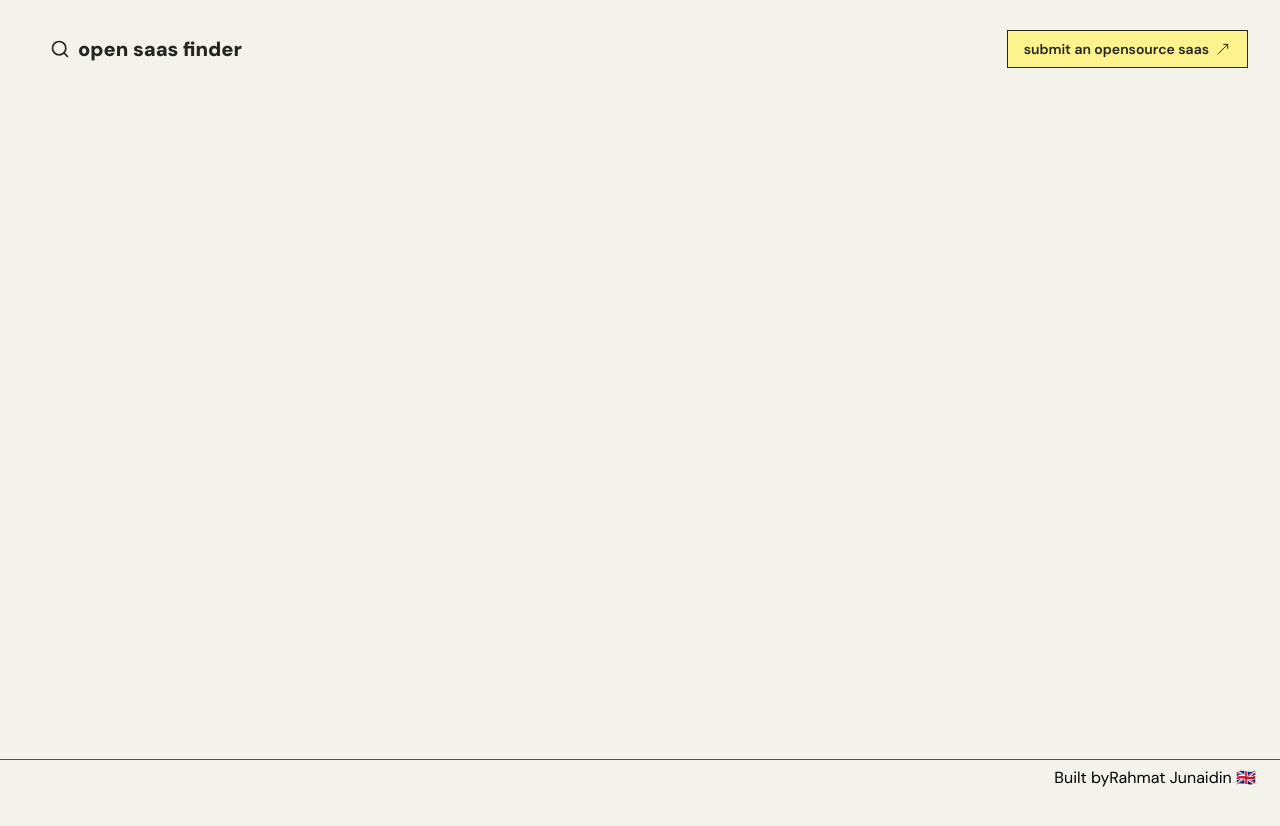
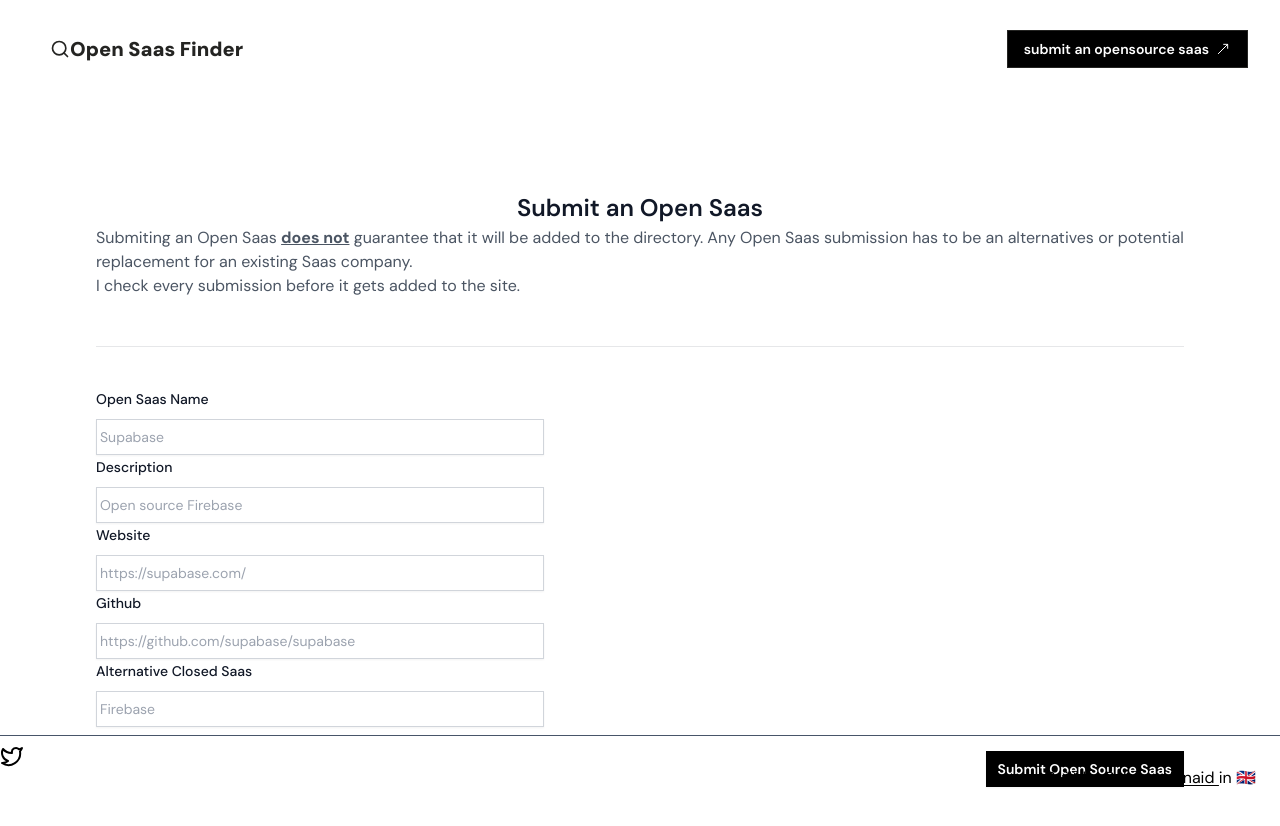
Before and after one commit to ThisIsRahmat/OpenSaasFinder.com, a Next.js app in the folder frontend/: page /submit in a window 1280 px wide. Shown: the top 826 px of the page. Before the commit the page ends 800 px from the top, so only its background shows below. Built offline with nearby package versions, Linux system fonts and the light colour scheme.

Commit message:
fixed issuws wiht db querying, just had to add [0] to data

```diff
--- a/frontend/app/layout.tsx
+++ b/frontend/app/layout.tsx
@@ -17,7 +17,12 @@ export default function RootLayout({
 }) {
   return (
     <html lang="en">
-      <body className={`overflow-hidden bg-[#f3f3eb] ${dm_sans.className}`}> <Header/>{children}<Footer/></body>
+      <body className={`overflow-hidden  ${dm_sans.className}`}>
+      <main>
+      <Header/>
+      {children}
+      </main>
+      <Footer/></body>
     </html>
   )
 }
--- a/frontend/app/submit/page.tsx
+++ b/frontend/app/submit/page.tsx
@@ -1,6 +1,9 @@
+import Form from '../../components/Form'
+
 export default function SubmitPage(){
     return (
-        <div>
-            </div>
+        <main className="flex min-h-screen flex-col items-center space-y-5  p-24">
+            <Form/>
+            </main>
     )
 }
--- a/frontend/components/Footer.tsx
+++ b/frontend/components/Footer.tsx
@@ -2,21 +2,6 @@
 
 import Link from 'next/link'
 import { Twitter, Mail, Search } from 'lucide-react';
-
-
-// export default function Footer() {
-//   return (
-//     <footer className="px-4 pb-4 lg:px-8   sm:px-6 absolute bottom-0 right-0">
-//             <nav className=" border-t border-slate-600">
-// <div>
-// <p>
-//   Built by <Link className=" hover:text-green-700 hover:underline no-underline" href="www.thisisrahmat.com"> Rahmat Junaid </Link> in 🇬🇧
-// </p>
-// </div>
-// </nav>
-//   </footer>
-//   )
-// }
 
 
 import { MoveUpRight  } from 'lucide-react';
@@ -30,10 +15,16 @@ export default function Footer() {
       <nav className=" border-t border-slate-600 pb-4 pt-2 ">
 
 
+      <Link href="https://twitter.com/opensaasfinder" title="Email">
+        <div className="flex items-center">
+           <Twitter/>
+        </div>
+      </Link>
+
           <div className="absolute right-0 flex px-6 space-x-2 ">
 
-            <p className="text-sm sm:flex sm:space-x-12 sm:space-y-2 sm:text-[16px] text-left">
-            Built by  <Link className=" hover:text-green-700 hover:underline no-underline" href="www.thisisrahmat.com">  Rahmat Junaid   </Link> in 🇬🇧
+            <p className="text-sm sm:text-[16px] text-left">
+            Built by <span className="underline-offset-2 underline"> <Link  href="https://www.thisisrahmat.com/">  Rahmat Junaid </Link> </span> in 🇬🇧
             </p>
           </div>
 
@@ -41,3 +32,58 @@ export default function Footer() {
     </footer>
   );
 }
+
+
+
+// "use client"
+
+// import Link from 'next/link';
+// import { IconBrandGithub, IconMail, IconFileDescription } from '@tabler/icons-react';
+
+// import { MoveUpRight  } from 'lucide-react';
+
+// export default function Footer() {
+//   const date = new Date();
+//   const year = date.getFullYear();
+
+//   return (
+//     <footer className=" bg-[#247c5c] text-white">
+//     <nav className=" py-2 text-center lg:flex lg:justify-between max-w-7xl mx-auto">
+//   {/* Social Media Links */}
+
+//   {/* Social Media Links */}
+//   <ul className="flex justify-center sm:text-[16px] text-sm sm:space-x-6 space-x-2 mb-4 lg:mb-0">
+//     <li className="flex items-center  hover:text-black">
+//       <Link href="mailto:thisisrahmat@gmail.com" title="Email">
+//         <div className="flex items-center">
+//            <IconMail/>
+//         </div>
+//       </Link>
+//     </li>
+//     <li className="flex items-center  hover:text-black ">
+//       <Link href="https://github.com/ThisIsRahmat" title="GitHub">
+//         <div className="flex items-center">
+//         <IconBrandGithub/>
+//         </div>
+//       </Link>
+//     </li>
+//     <li className="flex items-center hover:text-black">
+//       <Link href="https://read.cv/rahmat" title="Resume">
+//         <div className="flex items-center">
+//          <IconFileDescription />
+
+//         </div>
+//       </Link>
+//     </li>
+//   </ul>
+
+//   {/* Copyright Text */}
+//   <p className="text-sm sm:text-[16px] ">
+//     &copy; Rahmat Junaid {year} All rights reserved.
+//   </p>
+// </nav>
+
+
+//     </footer>
+//   );
+// }
--- a/frontend/components/Form.tsx
+++ b/frontend/components/Form.tsx
@@ -1,13 +1,131 @@
-
-import Link from 'next/link'
-import { Search } from 'lucide-react';
+export default function Form(){
+  return (
+  <main className="space-y-4">
 
 
-export default function Footer() {
-  return (
-    <header className="">
-   <nav></nav>
+    <div className="border-b border-gray-900/10 pb-12">
+          <h2 className=" text-center font-semibold leading-7 text-2xl text-gray-900">Submit an Open Saas</h2>
+          <p className="mt-1 text-m  text-gray-600">
+          Submiting an Open Saas <span className="font-bold underline">does not</span> guarantee that it will be added to the directory.
 
-    </header>
+      Any Open Saas submission has to be an alternatives or potential replacement for an existing Saas company.
+      <br/>
+      I check every submission before it gets added to the site.
+          </p>
+</div>
+    <form>
+      <div className="space-y-12">
+
+</div>
+
+
+<div className="mt-10 grid grid-cols-1 gap-x-6 gap-y-8 sm:grid-cols-6">
+            <div className="sm:col-span-4">
+              <label htmlFor="username" className="block text-sm font-medium leading-6 text-gray-900">
+              Open Saas Name
+              </label>
+              <div className="mt-2">
+                <div className="flex  shadow-sm ring-1 ring-inset ring-gray-300 focus-within:ring-2 focus-within:ring-inset focus-within:ring-indigo-600 sm:max-w-md">
+
+                  <input
+                    type="text"
+                    name="username"
+                    id="username"
+                    autoComplete="username"
+                    className="block flex-1 border-0 bg-transparent py-1.5 pl-1 text-gray-900 placeholder:text-gray-400 focus:ring-0 sm:text-sm sm:leading-6"
+                    placeholder="Supabase"
+                  />
+                </div>
+
+                <label htmlFor="username" className="block text-sm font-medium leading-6 text-gray-900">
+              Description
+              </label>
+              <div className="mt-2">
+                <div className="flex  shadow-sm ring-1 ring-inset ring-gray-300 focus-within:ring-2 focus-within:ring-inset focus-within:ring-indigo-600 sm:max-w-md">
+
+                  <input
+                    type="text"
+                    name="description"
+                    id="description"
+
+                    className="block flex-1 border-0 bg-transparent py-1.5 pl-1 text-gray-900 placeholder:text-gray-400 focus:ring-0 sm:text-sm sm:leading-6"
+                    placeholder="Open source Firebase "
+                  />
+                </div>
+              </div>
+
+
+
+
+              <label htmlFor="username" className="block text-sm font-medium leading-6 text-gray-900">
+              Website
+              </label>
+              <div className="mt-2">
+                <div className="flex shadow-sm ring-1 ring-inset ring-gray-300 focus-within:ring-2 focus-within:ring-inset focus-within:ring-indigo-600 sm:max-w-md">
+
+                  <input
+                    type="text"
+                    name="website"
+                    id="username"
+
+                    className="block flex-1 border-0 bg-transparent py-1.5 pl-1 text-gray-900 placeholder:text-gray-400 focus:ring-0 sm:text-sm sm:leading-6"
+                    placeholder="https://supabase.com/"
+                  />
+                </div>
+              </div>
+
+              <label htmlFor="username" className="block text-sm font-medium leading-6 text-gray-900">
+           Github
+              </label>
+              <div className="mt-2">
+                <div className="flex  shadow-sm ring-1 ring-inset ring-gray-300 focus-within:ring-2 focus-within:ring-inset focus-within:ring-indigo-600 sm:max-w-md">
+
+                  <input
+                    type="text"
+                    name="github"
+                    id="github"
+
+                    className="block flex-1 border-0 bg-transparent py-1.5 pl-1 text-gray-900 placeholder:text-gray-400 focus:ring-0 sm:text-sm sm:leading-6"
+                    placeholder="https://github.com/supabase/supabase"
+                  />
+                </div>
+              </div>
+
+
+
+              <label htmlFor="username" className="block text-sm font-medium leading-6 text-gray-900">
+           Alternative Closed Saas
+              </label>
+              <div className="mt-2">
+                <div className="flex  shadow-sm ring-1 ring-inset ring-gray-300 focus-within:ring-2 focus-within:ring-inset focus-within:ring-indigo-600 sm:max-w-md">
+
+                  <input
+                    type="text"
+                    name="closed_saas"
+                    id="closed_saas"
+
+                    className="block flex-1 border-0 bg-transparent py-1.5 pl-1 text-gray-900 placeholder:text-gray-400 focus:ring-0 sm:text-sm sm:leading-6"
+                    placeholder="Firebase"
+                  />
+                </div>
+              </div>
+            </div>
+            </div>
+            </div>
+
+            <div className="mt-6 flex items-center justify-end gap-x-6">
+
+        <button
+          type="submit"
+          className=" bg-black px-3 py-2 text-sm font-semibold text-white shadow-sm hover:bg-white hover:border hover:text-black focus-visible:outline focus-visible:outline-2 focus-visible:outline-offset-2 focus-visible:outline-indigo-600"
+        >
+          Submit Open Source Saas
+        </button>
+      </div>
+
+
+</form>
+
+  </main>
   )
 }
--- a/frontend/components/Header.tsx
+++ b/frontend/components/Header.tsx
@@ -12,13 +12,13 @@ export default function Header() {
             <Link href="/" className="-m-1.5 p-1.5">
             <button
           type="submit"
-          className=" hover:underline-offset-2 hover:underline text-[#242422] rounded-none inline-flex items-center p-2.5 ml-2 text-m font-medium"
+          className="  text-[#242422] rounded-none inline-flex items-center p-2.5 ml-2 text-m font-medium"
         >
-          <div className="inline-flex  items-center space-x-2">
+          <div className="inline-flex  items-center ">
 
             {/* <svg xmlns="http://www.w3.org/2000/svg" width="16" height="16" viewBox="0 0 24 24" fill="none" stroke="currentColor" stroke-width="1.5" stroke-linecap="round" stroke-linejoin="round" class="lucide lucide-search"><circle cx="11" cy="11" r="8"/><path d="m21 21-4.3-4.3"/></svg> */}
             <Search color="#242422" size={20} className="border-[#242422]" />
-            <span className="block font-black lowercase text-[20px]">Open Saas Finder</span>
+            <span className="block font-black capitalize text-[20px]">Open Saas Finder</span>
             {/* <Search size={16} color="#fcf38c" strokeWidth={1} absoluteStrokeWidth /> */}
           </div>
 
@@ -35,7 +35,7 @@ export default function Header() {
         <Link href="/submit">
         <button
           href="#"
-          className="lowercase bg-[#fcf38c] text-[#242422] rounded-none border-[#242422] px-4 py-2 border text-sm font-semibold inline-flex items-center"
+          className="lowercase bg-black text-white rounded-none border-[#242422] px-4 py-2 border text-sm font-semibold inline-flex items-center"
         >
           Submit an opensource saas
           <svg
--- a/frontend/components/Hero.tsx
+++ b/frontend/components/Hero.tsx
@@ -1,20 +1,3 @@
-
-
-// export default function Hero() {
-//     return (
-//         <div>
-
-
-// <h1 className=" uppercase mx-auto max-w-4xl text-centre font-display text-[120px] font-medium tracking-tight sm:text-7xl">
-// Discover Open Source Alternatives to Popular Saas Tools
-// </h1>
-
-
-
-// </div>
-//     )
-// }
-
 
 
 
@@ -23,11 +6,19 @@ export default function Hero() {
 
   return (
     <div className="">
-    <div className="relative isolate px-6 pt-14 lg:px-8">
-      <div className="text-center">
-        <h1 className="lowercase text-4xl font-bold tracking-tight text-gray-900 sm:text-6xl lg:w-3/5 max-w-max mx-auto">
-        Discover Open Source Saas startups
+    <div className="relative isolate px-6 pt-6 lg:px-8">
+      <div className="text-center space-y-8">
+        <div className="">
+        <h1 className="capitalize text-4xl font-bold tracking-tight text-gray-900 sm:text-6xl lg:w-2/5 max-w-max mx-auto">
+        Find open source SaaS alternatives.
         </h1>
+        </div>
+        <div>
+        <p>
+        Find open source SaaS alternatives to the SaaS products you love. <br/>
+         Save <span className=" text-blue-700"> money, </span> get more  <span className=" text-red-700"> control over your data,</span> and  <span className="text-green-700"> support open source </span>.
+        </p>
+        </div>
       </div>
     </div>
   </div>
--- a/frontend/components/Search.tsx
+++ b/frontend/components/Search.tsx
@@ -9,6 +9,10 @@ import { searchOpensaas } from "../lib/searchsaas"
 
 export default function Search() {
     const [searchQuery, setSearchQuery] = useState('');
+    const [results, setResults] = useState([ ]);
+
+
+
 
 
 const handleSubmit = async (e) => {
@@ -19,37 +23,17 @@ const handleSubmit = async (e) => {
 
   setSearchQuery(e.target.value)
 
-  let results = searchOpensaas(searchQuery)
-
-// // const results = searchSaas(searchQuery)
-// router.push('/[saas]')
+  const results = await searchOpensaas(searchQuery)
+  // setResults(saasResponse);
 
 
-console.log(results)
 
-
-  //   // Make a POST request to the API route with the form data
-  //   fetch('/api/[name]', {
-  //     method: 'GET',
-  //     // headers: {
-  //     //   'Content-Type': 'application/json',
-  //     // },
-  //     body: JSON.stringify(searchQuery),
-  //   })
-  //     .then((response) => response.json())
-  //     .then((data) => {
-  //       // Redirect to the OpenSaas data
-  //       router.push("/[saas]");
-  //     })
-  //     .catch((error) => {
-
-  //       console.error(error);
-  //     });
-  // };
-
+for (result of results) {
+  console.log("This is returned search results " + result.name)
 }
 
 
+}
 
 
   return (
@@ -62,13 +46,13 @@ console.log(results)
           onChange={event => {
             setSearchQuery(event.target.value);
           }}
-          className="bg-gray-50 border border-[#242422]  text-[#242422] text-sm rounded-none block w-72 p-2.5 pl-10 dark:bg-gray-700 dark:border-gray-600 dark:placeholder-gray-400 dark:text-white"
+          className="bg-gray-50 border border-[#242422]  text-[#242422] text-sm rounded-none block w-96 p-2.5 pl-10 dark:bg-gray-700 dark:border-gray-600 dark:placeholder-gray-400 dark:text-white"
           placeholder="Open Source version of Slack"
           required
         />
        <button
           type="submit"
-          className="bg-[#fcf38c] text-[#242422] rounded-none border-[#242422] inline-flex items-center p-2.5 ml-2 text-sm border font-medium"
+          className="bg-black text-white rounded-none border-[#242422] inline-flex items-center p-2.5 ml-2 text-sm border font-medium"
         >
           <div className="inline-flex space-x-2 items-center">
             <span>Search</span>
--- a/frontend/package.json
+++ b/frontend/package.json
@@ -21,6 +21,7 @@
   "dependencies": {
     "@prisma/client": "^5.3.1",
     "@supabase/supabase-js": "^2.36.0",
+    "@tabler/icons-react": "^2.38.0",
     "@types/node": "20.5.9",
     "@types/react": "18.2.21",
     "@types/react-dom": "18.2.7",
```
Also changed, not shown: frontend/lib/searchsaas.ts (+15 -8 lines), 1 other file (tests, documents, lock files or other folders).
